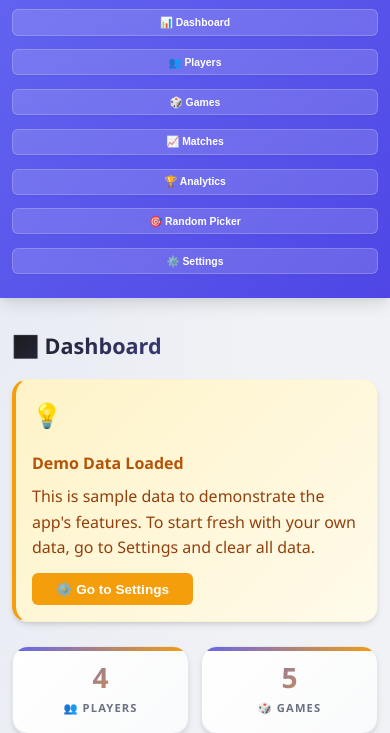
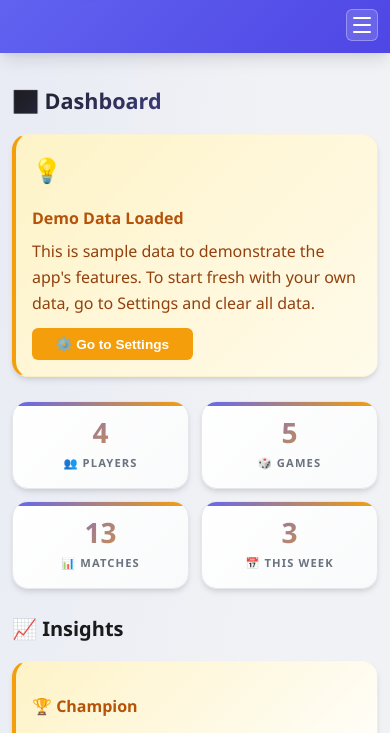
Before and after one commit to nectar736/gametrackerhub, an Eleventy site: page src/index.njk in a window 390 px wide. Shown: the part 53-786 px from the top of the page. Built offline with nearby package versions, Linux system fonts and the light colour scheme; Eleventy itself is replaced by a stand-in of ours; files that its build step writes are made by us from their sources.

```diff
--- a/docs/css/style.css
+++ b/docs/css/style.css
@@ -132,6 +132,41 @@
   background: white;
   color: var(--color-primary);
   border-color: white;
+}
+
+.nav-toggle {
+  display: none;
+  flex-direction: column;
+  justify-content: center;
+  gap: 5px;
+  width: 32px;
+  height: 32px;
+  background: rgba(255,255,255,0.15);
+  border: 1px solid rgba(255,255,255,0.3);
+  border-radius: 6px;
+  cursor: pointer;
+  padding: 6px;
+}
+
+.nav-toggle span {
+  display: block;
+  width: 100%;
+  height: 2px;
+  background: white;
+  border-radius: 2px;
+  transition: all 0.3s ease;
+}
+
+.nav-toggle.active span:nth-child(1) {
+  transform: rotate(45deg) translate(5px, 5px);
+}
+
+.nav-toggle.active span:nth-child(2) {
+  opacity: 0;
+}
+
+.nav-toggle.active span:nth-child(3) {
+  transform: rotate(-45deg) translate(5px, -5px);
 }
 
 /* Buttons */
@@ -601,6 +636,9 @@
 @media (max-width: 768px) {
   .header {
     padding: 0.75rem 0;
+    position: sticky;
+    top: 0;
+    z-index: 200;
   }
 
   .header-inner {
@@ -617,20 +655,38 @@
     font-size: 1.5rem;
   }
 
+  .nav-toggle {
+    display: flex;
+    margin-left: auto;
+  }
+
   .nav {
     width: 100%;
-    justify-content: flex-start;
-    overflow-x: auto;
-    padding-bottom: 0.25rem;
-    gap: 0.35rem;
-    -webkit-overflow-scrolling: touch;
+    display: none;
+    flex-direction: column;
+    gap: 0.5rem;
+    position: absolute;
+    top: 100%;
+    left: 0;
+    right: 0;
+    background: linear-gradient(135deg, var(--color-primary) 0%, var(--color-primary-hover) 100%);
+    padding: 1rem;
+    box-shadow: var(--shadow-lg);
+  }
+
+  .nav.open {
+    display: flex;
   }
 
   .nav .btn {
-    padding: 0.4rem 0.6rem;
-    font-size: 0.7rem;
+    padding: 0.6rem 1rem;
+    font-size: 0.9rem;
     white-space: nowrap;
-    flex-shrink: 0;
+    text-align: left;
+  }
+
+  .header-inner {
+    position: relative;
   }
 
   .page {
--- a/src/_layouts/base.njk
+++ b/src/_layouts/base.njk
@@ -14,7 +14,12 @@
         <span class="logo-icon">🎲</span>
         <span>Board Game Tracker</span>
       </a>
-      <nav class="nav">
+      <button class="nav-toggle" onclick="app.toggleNav()" aria-label="Toggle menu">
+        <span></span>
+        <span></span>
+        <span></span>
+      </button>
+      <nav class="nav" id="main-nav">
         <button class="btn btn-secondary btn-sm" id="nav-dashboard" onclick="app.navigate('dashboard')">📊 Dashboard</button>
         <button class="btn btn-secondary btn-sm" id="nav-users" onclick="app.navigate('users')">👥 Players</button>
         <button class="btn btn-secondary btn-sm" id="nav-games" onclick="app.navigate('games')">🎲 Games</button>
--- a/src/css/style.css
+++ b/src/css/style.css
@@ -132,6 +132,41 @@
   background: white;
   color: var(--color-primary);
   border-color: white;
+}
+
+.nav-toggle {
+  display: none;
+  flex-direction: column;
+  justify-content: center;
+  gap: 5px;
+  width: 32px;
+  height: 32px;
+  background: rgba(255,255,255,0.15);
+  border: 1px solid rgba(255,255,255,0.3);
+  border-radius: 6px;
+  cursor: pointer;
+  padding: 6px;
+}
+
+.nav-toggle span {
+  display: block;
+  width: 100%;
+  height: 2px;
+  background: white;
+  border-radius: 2px;
+  transition: all 0.3s ease;
+}
+
+.nav-toggle.active span:nth-child(1) {
+  transform: rotate(45deg) translate(5px, 5px);
+}
+
+.nav-toggle.active span:nth-child(2) {
+  opacity: 0;
+}
+
+.nav-toggle.active span:nth-child(3) {
+  transform: rotate(-45deg) translate(5px, -5px);
 }
 
 /* Buttons */
@@ -601,6 +636,9 @@
 @media (max-width: 768px) {
   .header {
     padding: 0.75rem 0;
+    position: sticky;
+    top: 0;
+    z-index: 200;
   }
 
   .header-inner {
@@ -617,20 +655,38 @@
     font-size: 1.5rem;
   }
 
+  .nav-toggle {
+    display: flex;
+    margin-left: auto;
+  }
+
   .nav {
     width: 100%;
-    justify-content: flex-start;
-    overflow-x: auto;
-    padding-bottom: 0.25rem;
-    gap: 0.35rem;
-    -webkit-overflow-scrolling: touch;
+    display: none;
+    flex-direction: column;
+    gap: 0.5rem;
+    position: absolute;
+    top: 100%;
+    left: 0;
+    right: 0;
+    background: linear-gradient(135deg, var(--color-primary) 0%, var(--color-primary-hover) 100%);
+    padding: 1rem;
+    box-shadow: var(--shadow-lg);
+  }
+
+  .nav.open {
+    display: flex;
   }
 
   .nav .btn {
-    padding: 0.4rem 0.6rem;
-    font-size: 0.7rem;
+    padding: 0.6rem 1rem;
+    font-size: 0.9rem;
     white-space: nowrap;
-    flex-shrink: 0;
+    text-align: left;
+  }
+
+  .header-inner {
+    position: relative;
   }
 
   .page {
--- a/src/js/app.js
+++ b/src/js/app.js
@@ -1067,8 +1067,8 @@
           <div style="display:grid;grid-template-columns:1fr 380px;gap:1.5rem;align-items:start;">
             <div>
               <div class="card" style="text-align:center;">
-                <div id="wheel-container" style="position:relative; width:450px; height:450px; margin:0 auto;">
-                  <canvas id="wheel-canvas"></canvas>
+                <div id="wheel-container" style="position:relative; width:450px; height:450px; margin:0 auto; text-align:center;">
+                  <canvas id="wheel-canvas" style="display:block; margin:0 auto;"></canvas>
                   <div id="wheel-pointer" style="position:absolute; top:-10px; left:50%; transform:translateX(-50%); width:0; height:0; border-left:18px solid transparent; border-right:18px solid transparent; border-top:35px solid #ef4444; z-index:10;filter:drop-shadow(0 2px 4px rgba(0,0,0,0.3));"></div>
                 </div>
                 <div style="margin-top:1.5rem;">
@@ -1137,7 +1137,12 @@
         #wheel-canvas { border-radius:50%; box-shadow:0 4px 25px rgba(0,0,0,0.2); }
         @media (max-width:900px) {
           .container > div[style*="grid"] { grid-template-columns:1fr !important; }
-          #wheel-container { width:350px !important; height:350px !important; }
+          #wheel-container { width:320px !important; height:320px !important; margin:0 auto !important; display:block !important; }
+          #wheel-container canvas { display:block; margin:0 auto; }
+        }
+        @media (max-width:480px) {
+          #wheel-container { width:280px !important; height:280px !important; }
+          .page h1 { font-size:1.5rem; }
         }
       </style>
     `;
@@ -1272,6 +1277,18 @@
       document.querySelectorAll('.nav .btn').forEach(btn => btn.classList.remove('active'));
       const activeBtn = document.getElementById('nav-' + view);
       if (activeBtn) activeBtn.classList.add('active');
+      // Close mobile nav
+      const nav = document.getElementById('main-nav');
+      const toggle = document.querySelector('.nav-toggle');
+      if (nav) nav.classList.remove('open');
+      if (toggle) toggle.classList.remove('active');
+    },
+
+    toggleNav() {
+      const nav = document.getElementById('main-nav');
+      const toggle = document.querySelector('.nav-toggle');
+      if (nav) nav.classList.toggle('open');
+      if (toggle) toggle.classList.toggle('active');
     },
 
     render() {
```
Also changed, not shown: docs/js/app.js (+20 -3 lines), docs/index.html.
